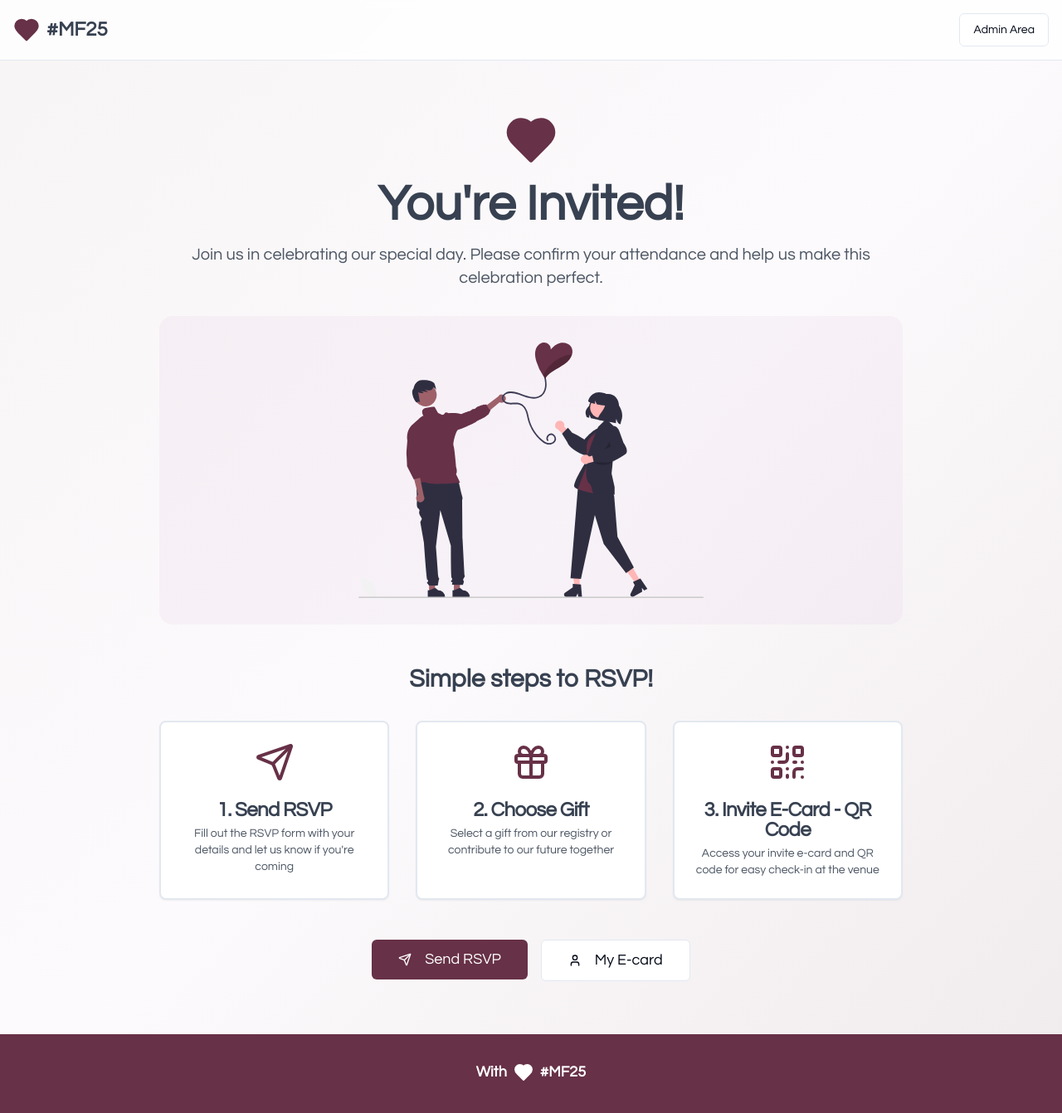
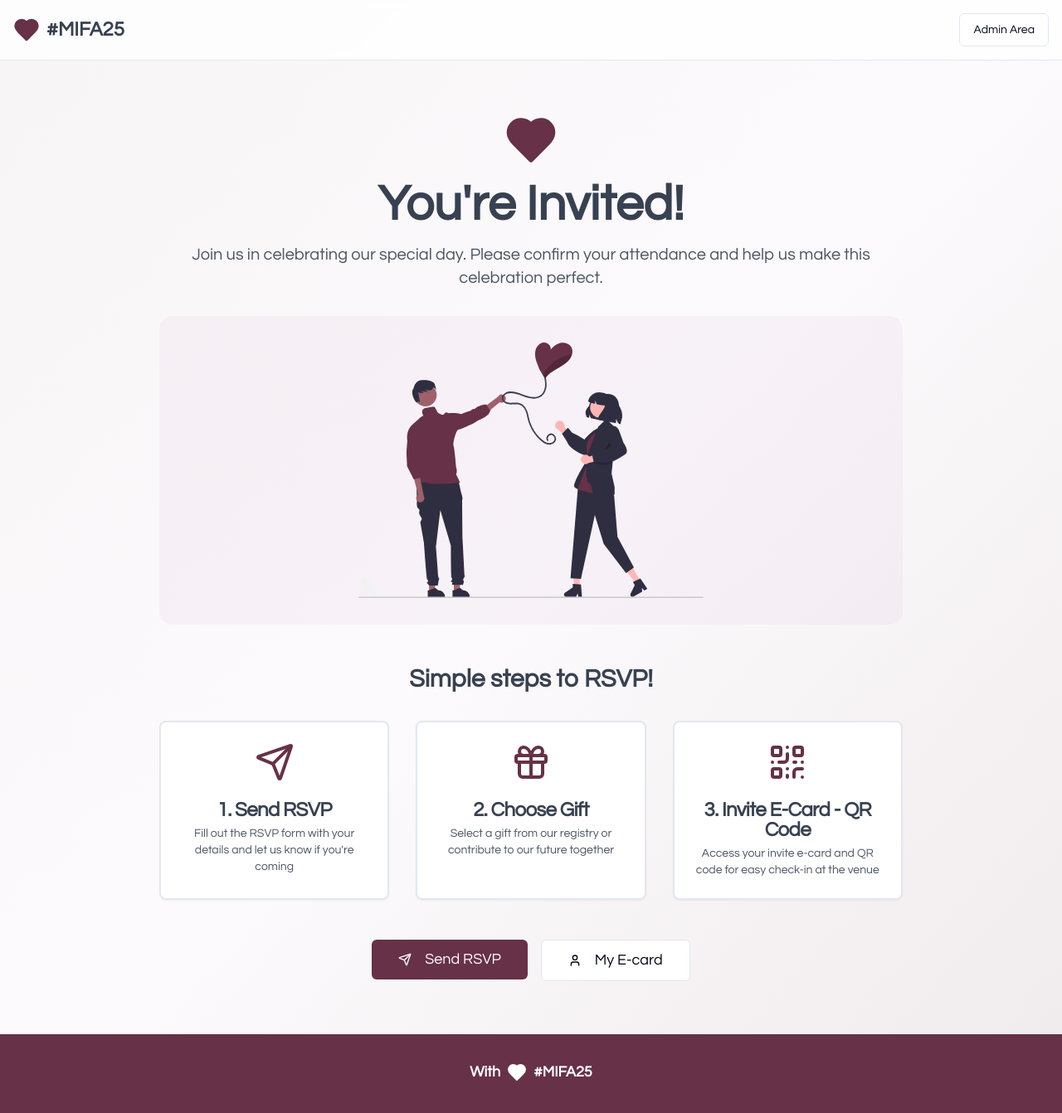
Before and after one commit to tasemgt/wms-client, a Next.js app: page / in a window 1280 px wide. Shown: the top 1342 px of the page at 83% size. Built offline with nearby package versions, Linux system fonts and the light colour scheme.

Commit message:
fix hash tag

```diff
--- a/app/layout.tsx
+++ b/app/layout.tsx
@@ -12,7 +12,7 @@ const roboto = Questrial({
 
 export const metadata: Metadata = {
   title: "WMS",
-  description: "#MF25 - Invites you",
+  description: "#MIFA25 - Invites you",
 }
 
 export default function RootLayout({
--- a/app/page.tsx
+++ b/app/page.tsx
@@ -50,7 +50,7 @@ export default function HomePage() {
         <div className="container mx-auto px-4 py-4 flex justify-between items-center">
           <div className="flex items-center gap-2">
             <Heart className="h-8 w-8 text-primary fill-primary" />
-            <h1 className="text-2xl font-bold text-gray-700">#MF25</h1>
+            <h1 className="text-2xl font-bold text-gray-700">#MIFA25</h1>
           </div>
           <div className="flex gap-2">
             <Button variant="outline" asChild>
@@ -186,7 +186,7 @@ export default function HomePage() {
           <div className="flex items-center justify-center gap-2 mb-4">
             <span className="text-lg font-semibold">With</span>
             <Heart className="h-6 w-6 fill-white" />
-            <span className="text-lg font-semibold">#MF25</span>
+            <span className="text-lg font-semibold">#MIFA25</span>
           </div>
         </div>
       </footer>
--- a/app/register/page.tsx
+++ b/app/register/page.tsx
@@ -411,7 +411,7 @@ export default function RegisterPage() {
                         />
                       </div>
                       <div>
-                        <Label htmlFor="phone">WhatsApp Phone Number (Optional)</Label>
+                        <Label htmlFor="phone">Phone Number (Optional)</Label>
                         <div className="flex gap-2">
                           <Select
                             value={formData.countryCode}
@@ -672,7 +672,7 @@ export default function RegisterPage() {
                         required
                       />
                     </div>
-                    <p className="text-sm text-muted-foreground mt-1">Required to send your e-card link and event updates</p>
+                    <p className="text-sm text-muted-foreground mt-1">We need this to send your e-card link and other event updates</p>
                   </div>
                   <div>
                     <Label htmlFor="email">Email Address (Optional)</Label>
@@ -798,6 +798,7 @@ export default function RegisterPage() {
                             className="pl-8"
                           />
                         </div>
+                        <br />
                         <p>Kindly send your contribution to any of the accounts below</p>
                         <div className="mt-4 grid md:grid-cols-2 gap-4">
                           <Card className="bg-secondary/10">
--- a/components/admin-layout.tsx
+++ b/components/admin-layout.tsx
@@ -53,7 +53,7 @@ export default function AdminLayout({ children }: { children: React.ReactNode })
       <div className="flex items-center gap-2 mb-8">
         <Heart className="h-8 w-8 text-primary fill-primary" />
         <div>
-          <h1 className="text-xl font-bold text-gray-700">#MF25</h1>
+          <h1 className="text-xl font-bold text-gray-700">#MIFA25</h1>
           <p className="text-sm text-gray-600">Admin Panel</p>
         </div>
       </div>
--- a/components/bouncer-layout.tsx
+++ b/components/bouncer-layout.tsx
@@ -51,7 +51,7 @@ export default function BouncerLayout({ children }: { children: React.ReactNode
       <div className="flex items-center gap-2 mb-8">
         <Heart className="h-8 w-8 text-primary fill-primary" />
         <div>
-          <h1 className="text-xl font-bold text-gray-700">#MF25</h1>
+          <h1 className="text-xl font-bold text-gray-700">#MIFA25</h1>
           <p className="text-sm text-gray-600">Bouncer Area</p>
         </div>
       </div>
```
